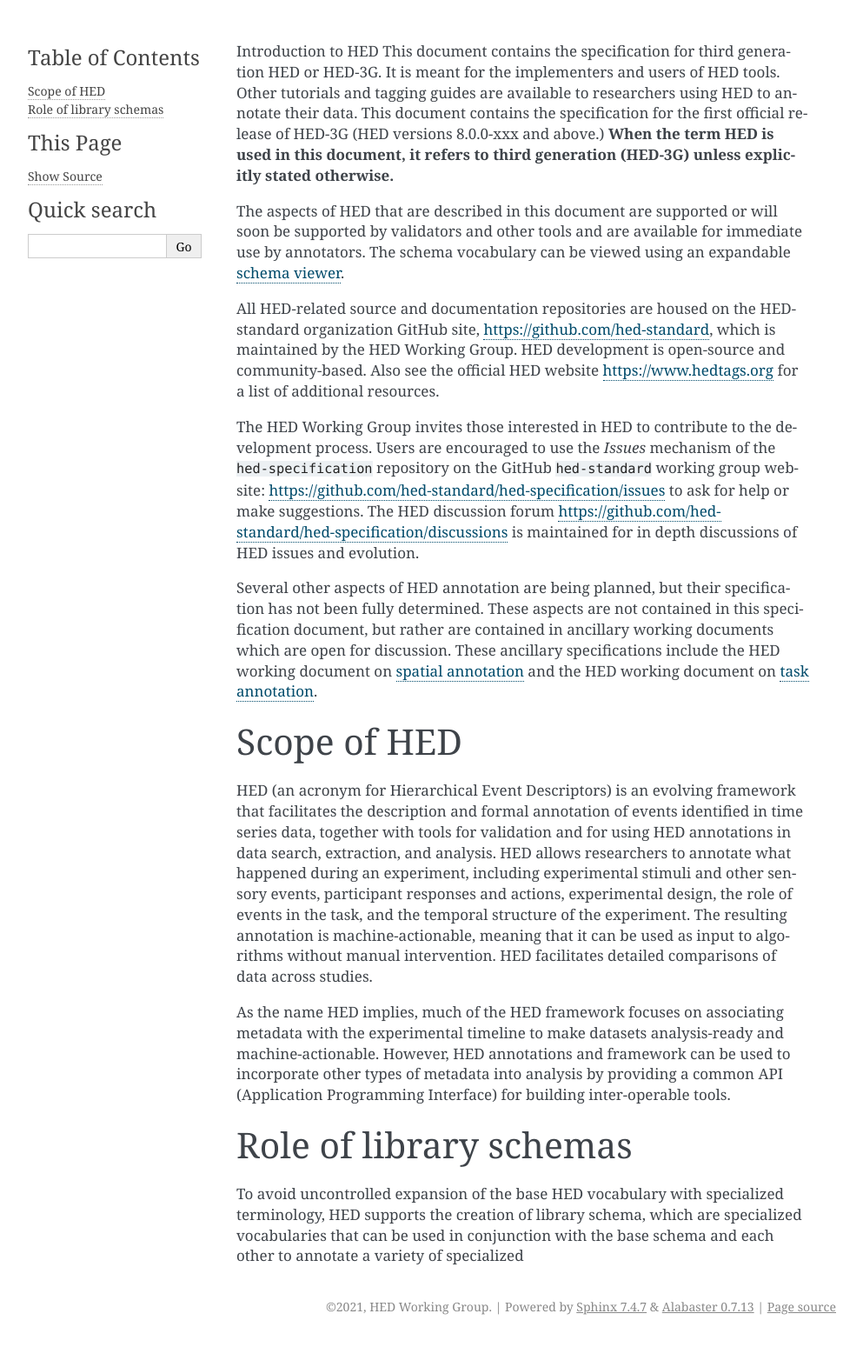
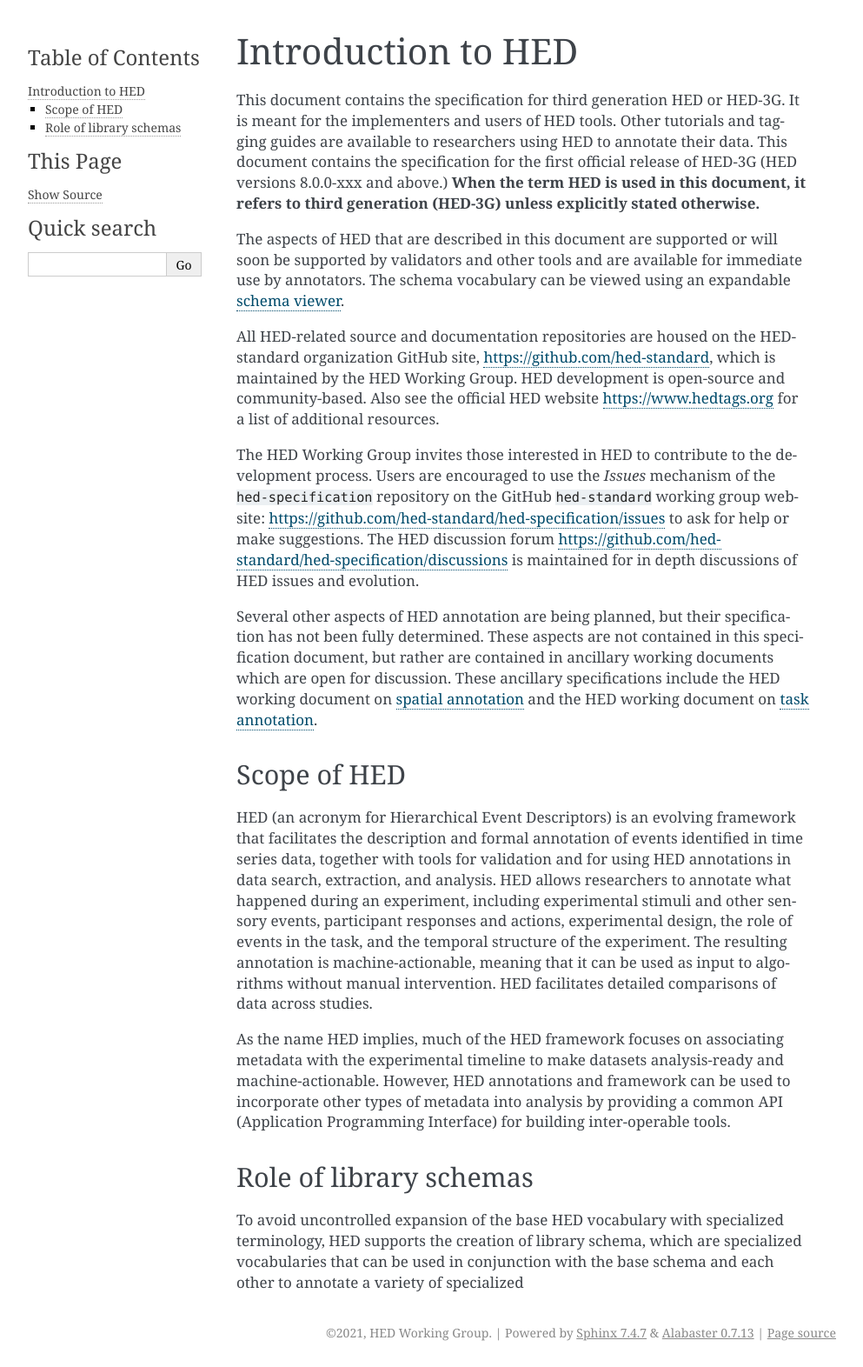
Before and after one commit to hed-standard/hed-schemas, a Sphinx documentation site: the page built from docs/Introduction.md, in a window 1280 px wide. Shown: the whole page at 87% size, without its empty margins (148-1141 px from the left). Built offline with Sphinx 7.4.7, drawn with Linux system fonts in a browser that asks for light colours; before the commit the page ends 1542 px from its top, so only the background shows below that.

Commit message:
Updated the headers on the doc

```diff
--- a/docs/Introduction.md
+++ b/docs/Introduction.md
@@ -1,4 +1,4 @@
-Introduction to HED
+# Introduction to HED
 This document contains the specification for third generation HED or HED-3G.
 It is meant for the implementers and users of HED tools. Other tutorials and tagging
 guides are available to researchers using HED to annotate their data.
```
Also changed, not shown: README.md (+1 -1 lines), docs/SCORE_library.md (+1 -1 lines).
